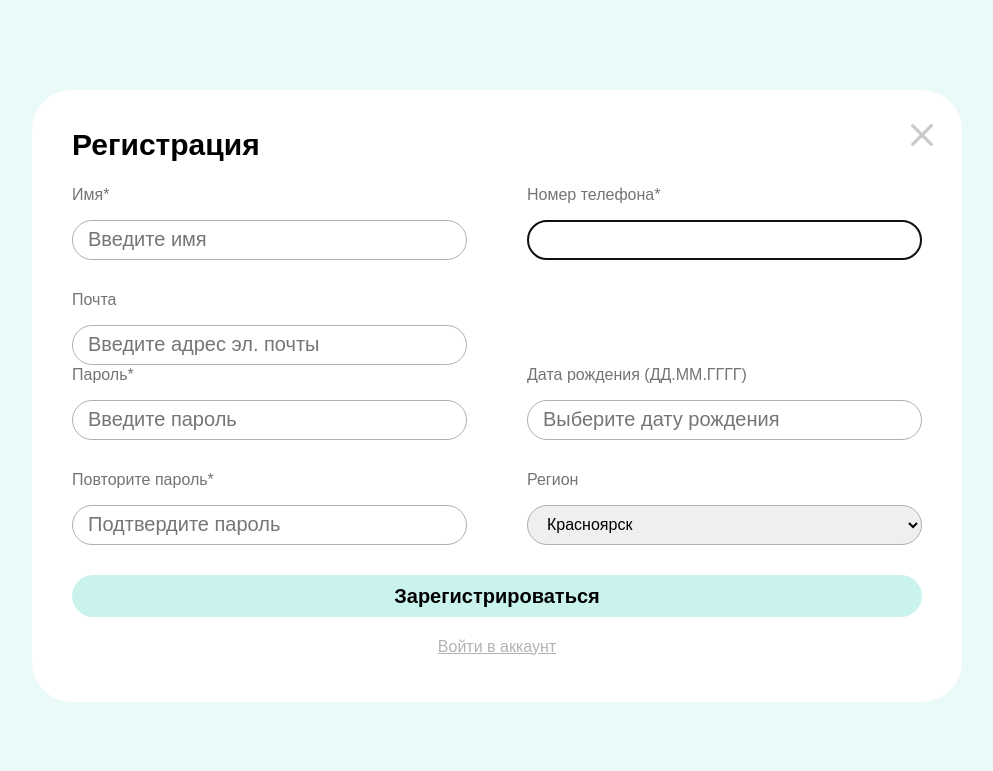
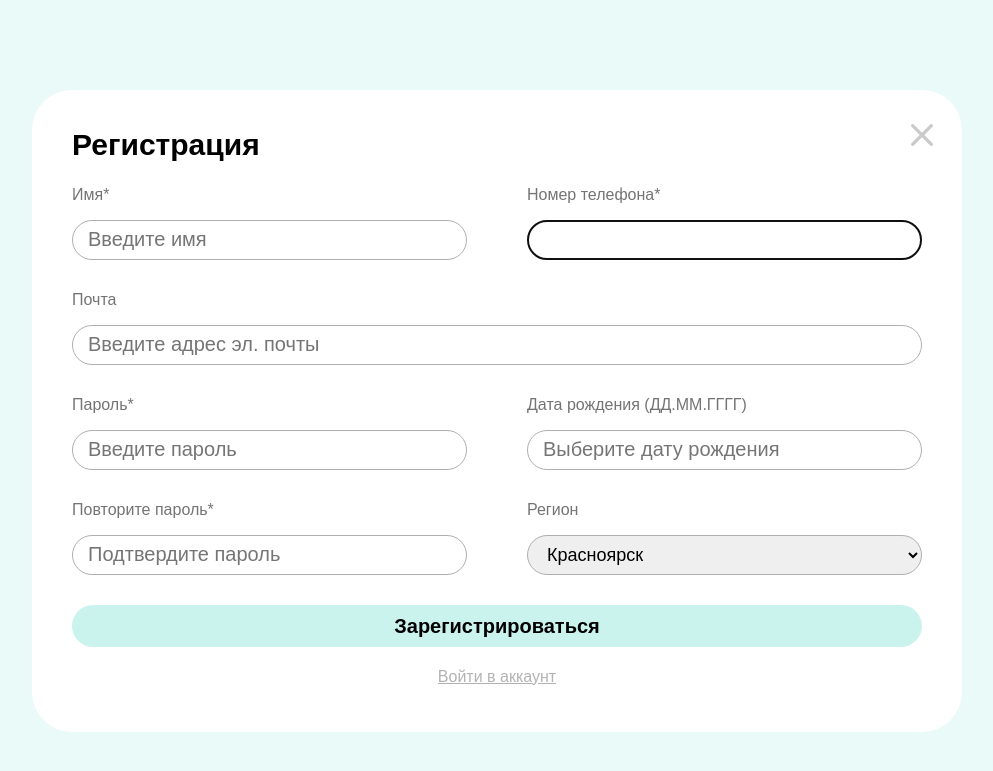
Before and after one commit to KoreTeo/academyCoffee, a Django app: page /registration/ in a window 1280 px wide. Shown: the top 771 px of the page, without its empty margins (143-1136 px from the left). Run offline with Django 4.2, Linux system fonts and the light colour scheme; tables that the repository leaves empty hold one stand-in row (values such as "Sample post").

Commit message:
Исправил отображение количества товаров в меню и стили при регистрации

```diff
--- a/academyCoffee/static/registration/css/style.css
+++ b/academyCoffee/static/registration/css/style.css
@@ -83,7 +83,7 @@ button:active {
     margin-bottom: 30px;
 }
 
-.email-input {
+#id_email {
     width: 850px;
     margin-bottom: 30px;
 }
@@ -146,13 +146,13 @@ button {
     text-align: center;
 }
 
-select {
+#regions {
     width: 395px;
     height: 40px;
     border: 1px solid #AFAFAF;
     border-radius: 40px;
     font-weight: 500;
-    font-size: 16px;
+    font-size: 18px;
     line-height: 20px;
     padding: 5px 15px;
 }
--- a/academyCoffee/templates/main/menu.html
+++ b/academyCoffee/templates/main/menu.html
@@ -366,4 +366,5 @@
             </ul>
         </section>
     </main>
+    <script src="{% static 'menu/js/script.js' %}"></script>
 {% endblock %}
```
Also changed, not shown: academyCoffee/static/menu/js/script.js (added, +19 -0 lines), media/products_images/pngegg_4_fd806zx.png (added).
